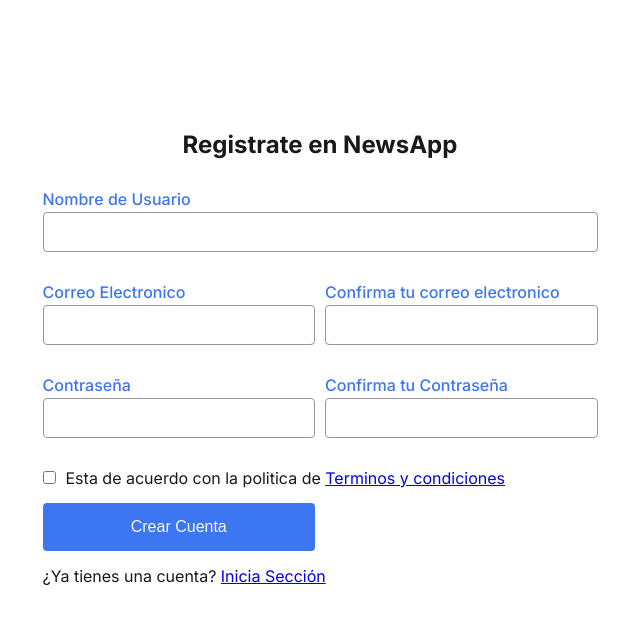
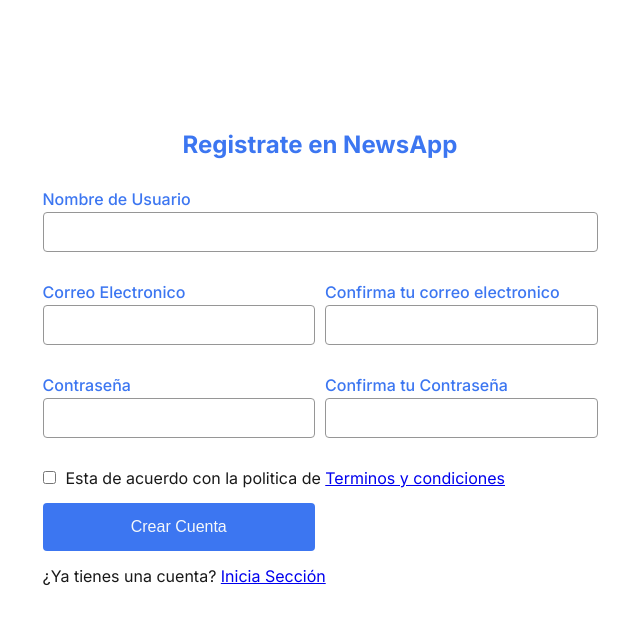
Before and after one commit to fabianmolinab/dashboard-app, a React (Vite) app: page /signup in a window 1280 px wide. Shown: the top 624 px of the page, without its empty margins (315-955 px from the left). Built offline with nearby package versions, Linux system fonts and the light colour scheme.

Commit message:
Errors corrected in HeaderFormSignUp

```diff
--- a/src/components/atoms/HeaderForm/HeaderFormSignUp.tsx
+++ b/src/components/atoms/HeaderForm/HeaderFormSignUp.tsx
@@ -1,9 +1,10 @@
 import React from 'react'
 import styled, { css } from 'styled-components'
+import { colors } from '../../../const/colors'
 
 interface Props {
   content: string
-  marginB30: boolean
+  marginB30?: boolean
 }
 
 export const HeaderFormSignUp: React.FC<Props> = ({ content, marginB30 }) => {
@@ -19,6 +20,7 @@
 }
 
 const Header = styled.header<HeaderProps>`
+  color: ${colors.primaryColors.pBase};
   text-align: center;
   box-sizing: border-box;
 
--- a/src/pages/SignUp/SignUp.tsx
+++ b/src/pages/SignUp/SignUp.tsx
@@ -96,7 +96,7 @@
 
         <FormGrid onSubmit={handleLogin}>
           <ContenedorGridC2 flex paddB_15>
-            <HeaderFormSignUp content="Registrate en NewsApp" grid />
+            <HeaderFormSignUp content="Registrate en NewsApp" />
           </ContenedorGridC2>
 
           <ContenedorGridC2>
--- a/src/types/types.ts
+++ b/src/types/types.ts
@@ -1,6 +1,6 @@
 interface Props {
-  formSetError: string,
-  formRemoveError: string
+  formSetError: '[Form] Set Error',
+  formRemoveError: '[Form] Remove Error'
 }
 
 export const types: Props = {
```
